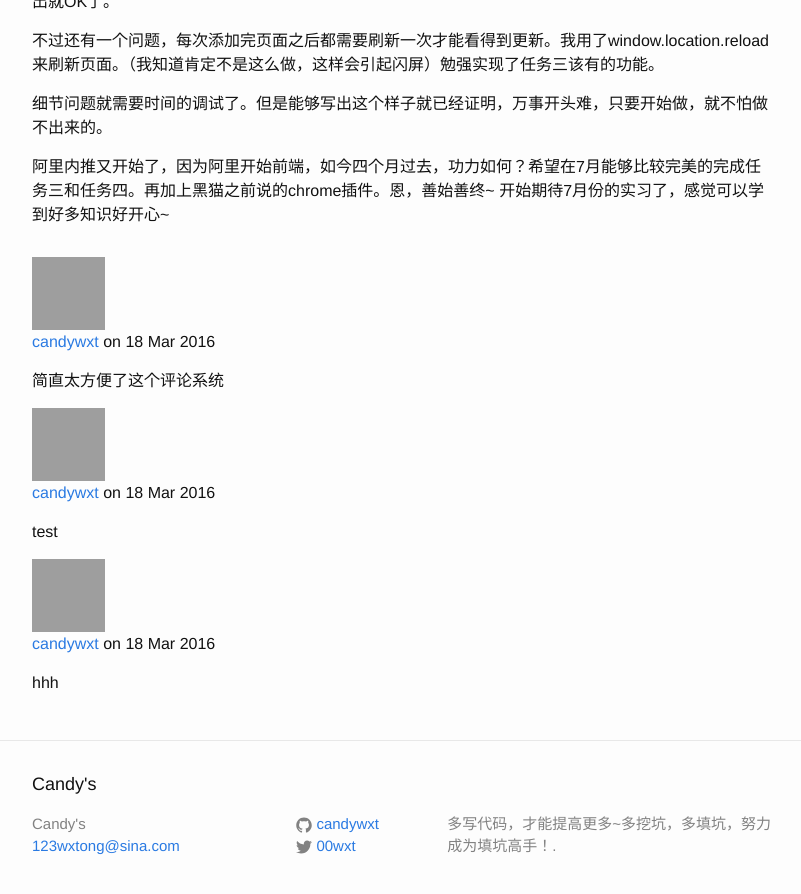
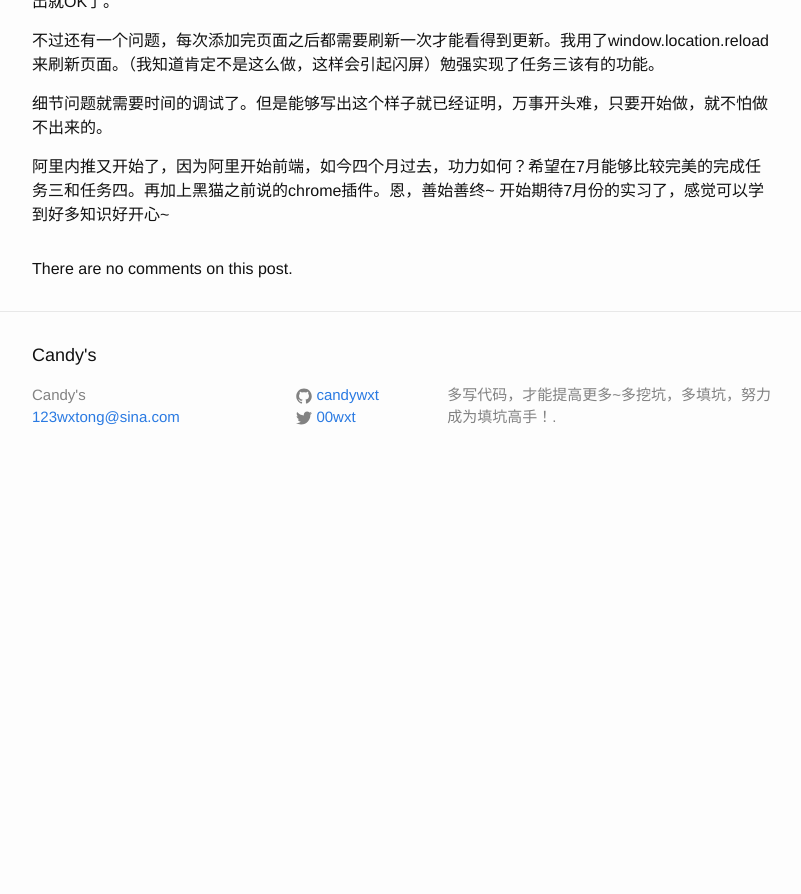
Before and after one commit to candywxt/candywxt.github.io, a Jekyll site: the page built from _posts/2015-06-30-IFE-task0003.markdown, in a window 1280 px wide and 900 px high, scrolled down 941 px. Shown: the top 894 px of the window, without its empty margins (238-1039 px from the left). Built offline with Jekyll 4.4.1, drawn with Linux system fonts in a browser that asks for light colours; after the commit the page ends 1430 px from its top, so only the background shows below that; grey boxes are pictures that could not be loaded.

Commit message:
change seting

```diff
--- a/_data/comments.yml
+++ /dev/null
@@ -1 +0,0 @@
-members.yml
--- a/_posts/2015-06-30-IFE-task0003.markdown
+++ b/_posts/2015-06-30-IFE-task0003.markdown
@@ -3,29 +3,6 @@ layout: post
 title: IFE task003总结
 date: 2015-06-30T19:58:30.000Z
 categories: jekyll update
-comments:
-  - author:
-      type: full
-      displayName: candywxt
-      url: 'https://github.com/candywxt'
-      picture: 'https://avatars.githubusercontent.com/u/11006468?v=3&s=73'
-    content: '&#x7B80;&#x76F4;&#x592A;&#x65B9;&#x4FBF;&#x4E86;&#x8FD9;&#x4E2A;&#x8BC4;&#x8BBA;&#x7CFB;&#x7EDF;'
-    date: 2016-03-18T11:39:43.377Z
-  - author:
-      type: full
-      displayName: candywxt
-      url: 'https://github.com/candywxt'
-      picture: 'https://avatars.githubusercontent.com/u/11006468?v=3&s=73'
-    content: test
-    date: 2016-03-18T12:18:38.254Z
-  - author:
-      type: full
-      displayName: candywxt
-      url: 'https://github.com/candywxt'
-      picture: 'https://avatars.githubusercontent.com/u/11006468?v=3&s=73'
-    content: 'hhh '
-    date: 2016-03-18T12:23:46.070Z
-
 ---
 > 一旦你开始做，你就会发现，其实也并不难嘛！
 
```
